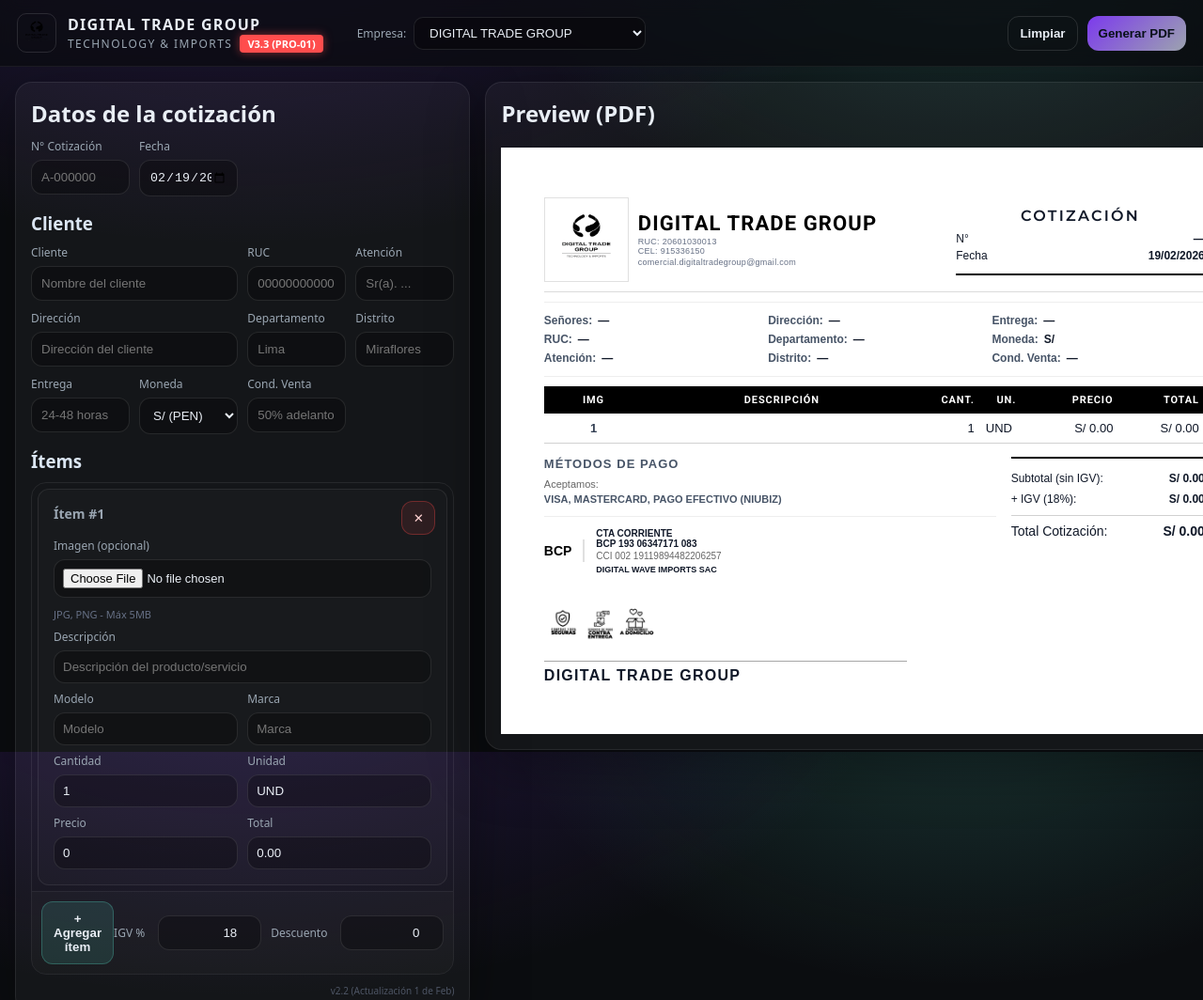
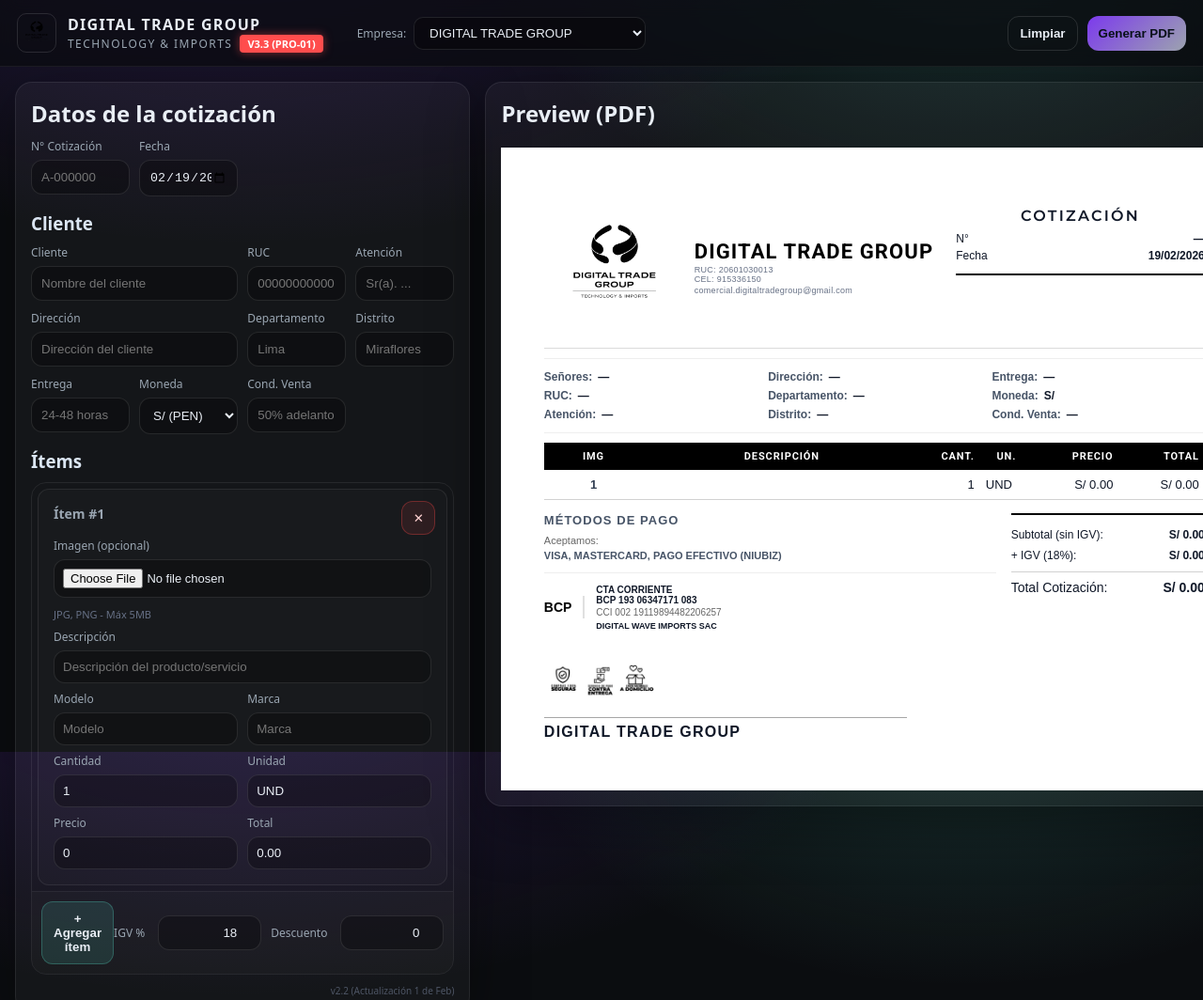
Before and after one commit to Juan773/cotizador, a website: page index.html in a window 1280 px wide. Shown: the top 1064 px of the page at 94% size. Drawn offline with Linux system fonts and the light colour scheme; no server answers.

Commit message:
mantainer page

```diff
--- a/styles.css
+++ b/styles.css
@@ -368,11 +368,10 @@ body {
 }
 
 .sheet__logo {
-  width: 90px;
-  height: 90px;
+  width: 150px;
+  height: 150px;
   object-fit: contain;
-  border-radius: 8px;
-  border: 1px solid rgba(0, 0, 0, .12)
+  border-radius: 4px;
 }
 
 /* Theme-aware styles */
```
